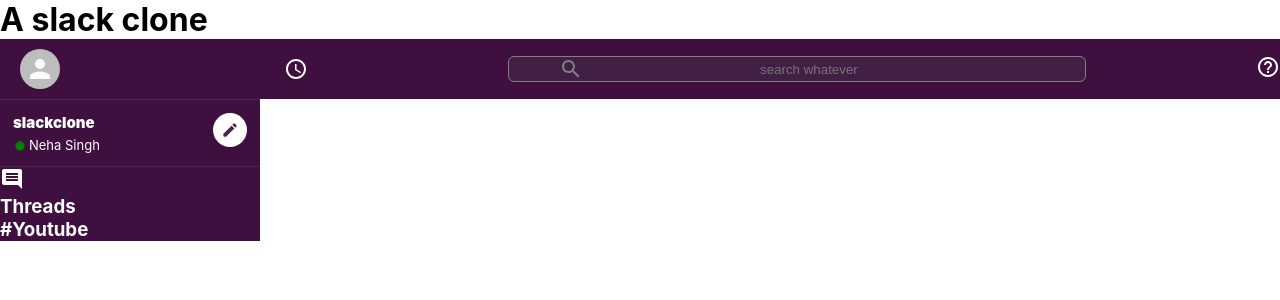
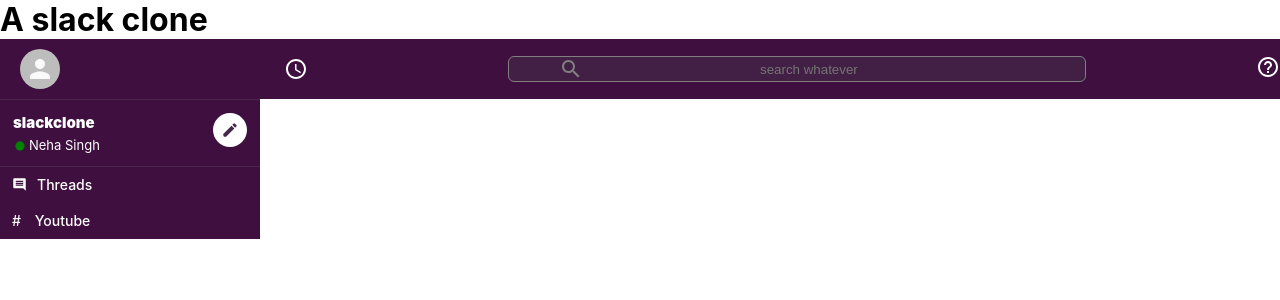
Before and after one commit to sgneha/chatIt, a React (Create React App) app: page / in a window 1280 px wide. Shown: the top 300 px of the page. Built offline with nearby package versions, Linux system fonts and the light colour scheme; the HTML template or start-up script is replaced by a standard one.

Commit message:
sidebaroption css

```diff
--- a/src/components/SidebarOption.js
+++ b/src/components/SidebarOption.js
@@ -6,7 +6,13 @@
   return (
     <div className="sidebarOption">
       {Icon && <Icon className="sidebarOption__icon"></Icon>}
-      {Icon ? <h3>{title}</h3> : <h3>#{title}</h3>}
+      {Icon ? (
+        <h3>{title}</h3>
+      ) : (
+        <h3 className="sidebarOption__channel">
+          <span className="sidebarOption__hash">#</span> {title}
+        </h3>
+      )}
     </div>
   );
 }
--- a/src/styles/SidebarOption.css
+++ b/src/styles/SidebarOption.css
@@ -0,0 +1,24 @@
+.sidebarOption {
+  display: flex;
+  align-items: center;
+  font-size: 12px;
+  padding-left: 2px;
+  cursor: pointer;
+}
+.sidebarOption:hover {
+  opacity: 0.9;
+  background-color: #340e36;
+}
+.sidebarOption__icon {
+  font-size: 15px !important;
+  padding: 10px;
+}
+.sidebarOption__channel {
+  padding: 10px 0;
+}
+.sidebarOption__hash {
+  padding: 10px;
+}
+.sidebarOption > h3 {
+  font-weight: 500;
+}
```
